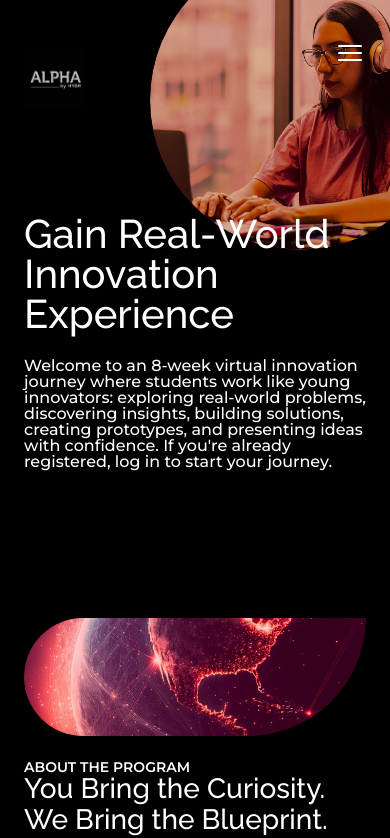
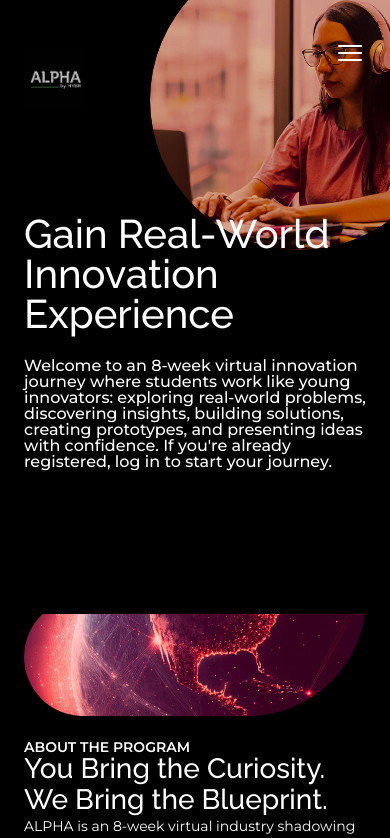
Before and after one commit to brite222/hybr, a React (Vite) app in the folder hybrrrr/: page / in a window 390 px wide. Shown: the top 838 px of the page. Built offline with nearby package versions, Linux system fonts and the light colour scheme; no server answers.

Commit message:
Fixed Img

```diff
--- a/hybrrrr/src/styles/mobile.css
+++ b/hybrrrr/src/styles/mobile.css
@@ -209,7 +209,7 @@
   width: 100% !important;
   max-width: 342px !important;
   height: 118px !important;
-  margin: -76px auto 0 auto !important;
+  margin: -96px auto 0 auto !important;
   padding: 0 !important;
   overflow: hidden !important;
   border-radius: 1000px 0 2000px 1000px !important;
```
